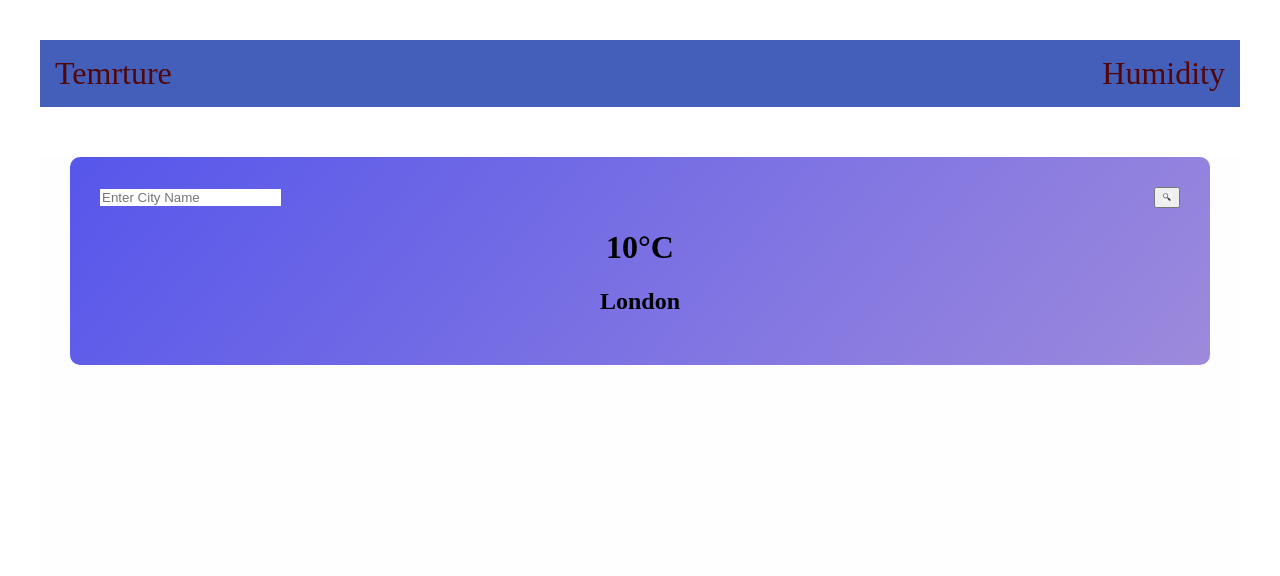
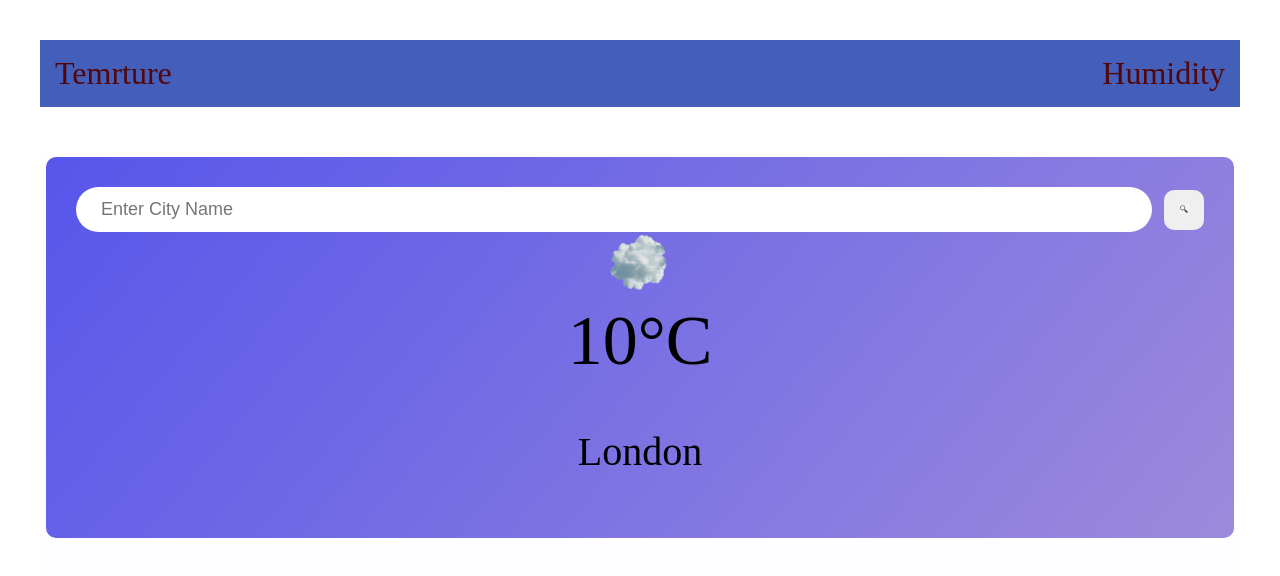
Before and after one commit to Maremar3/SBA-TRY3, a React (Vite) app: page / in a window 1280 px wide. Shown: the top 576 px of the page. Built offline with nearby package versions, Linux system fonts and the light colour scheme; no server answers.

Commit message:
added images

```diff
--- a/src/App.css
+++ b/src/App.css
@@ -32,7 +32,7 @@ height:100vh;
 background-color:rgb(254, 253, 255)
 }
 .weather{
-  width:90%;
+  width:94%;
   padding:30px;
   border-radius:10px;
   margin:50px auto;
@@ -47,4 +47,40 @@ background:linear-gradient(130deg,rgb(86, 86, 235),rgb(157, 138, 220));
 }
 .search input{
   border: none;
+  outline:0;
+  padding:12px 25px;
+  font-size:18px;
+  color:black;
+  border-radius: 30px;
+  flex:1;
+  margin-right: 12px;
 }
+.search button{
+  border: none;
+  outline:0;
+  width:40px;
+  height:40px;
+
+  border-radius: 10px;
+  cursor:pointer;
+
+
+}
+h3{
+
+  color: white;
+}
+/* .winfo{
+  margin-top: 20px;
+  width:170px;
+} */
+.winfo h1{
+  font-size: 70px;
+  font-weight: 500;
+  margin-top:5px;
+}
+.winfo h2{
+  font-size: 40px;
+  font-weight: 400;
+  margin-top:40px;
+}
--- a/src/pages/Home.jsx
+++ b/src/pages/Home.jsx
@@ -2,6 +2,7 @@
 import React, { useState, useEffect } from 'react'
 import axios from 'axios'
  import logo from '../images/search.jpg'
+ import cloud from '../images/cloud.png'
 function Home() {
         const [data, setData] = useState({
                 celcius: 10,
@@ -36,20 +37,21 @@ function Home() {
                 getData();
         }, []);
 
-
-
-
         return (
 
                 <div className='container'>
                         <div className='weather'>
                                 <div className='search'>
+                                        {/* <h3>ENTER YOUR CITY THEN PRESS SEARCH BUTTON   </h3> */}
+
                                         <input type="text" placeholder='Enter City Name' onChange={e => setName(e.target.value)} />
                                         <button><img src={logo} onClick={handleClick} width='10' /></button>
                                         {/* <button><img src={logo} alt="BigCo Inc. logo"/></button> */}
 
                                 </div>
-                                <div className='winfo'><h1>{data.celcius}°C</h1><h2>{data.name}</h2></div>
+                                <div className='winfo'>
+                                        <img src={cloud} width='80' />
+                                        <h1>{data.celcius}°C</h1><h2>{data.name}</h2></div>
                         </div>
                 </div>
 
--- a/src/pages/Humidity.jsx
+++ b/src/pages/Humidity.jsx
@@ -1,6 +1,6 @@
 import React, { useState, useEffect } from 'react'
 import axios from 'axios'
-
+import logo from '../images/search.jpg'
 function Humidity() {
   const [data, setData] = useState({
     celcius: 10,
@@ -45,7 +45,7 @@ function Humidity() {
       <div className='weather'>
       <div className='search'>
         <input type="text" placeholder='Enter City Name' onChange={e => setName(e.target.value)} />
-        <button><img src="./images/search.png" onClick={handleClick} /></button>
+        <button><img src={logo} onClick={handleClick} width='10' /></button>
         {/* <button  >SEARH</button> */}
       </div>
         <div className='winfo'><h1>{data.celcius}°C</h1><h2>{data.name}</h2>
```
Also changed, not shown: src/images/cloud.jpg (added), src/images/cloud.png (added).
